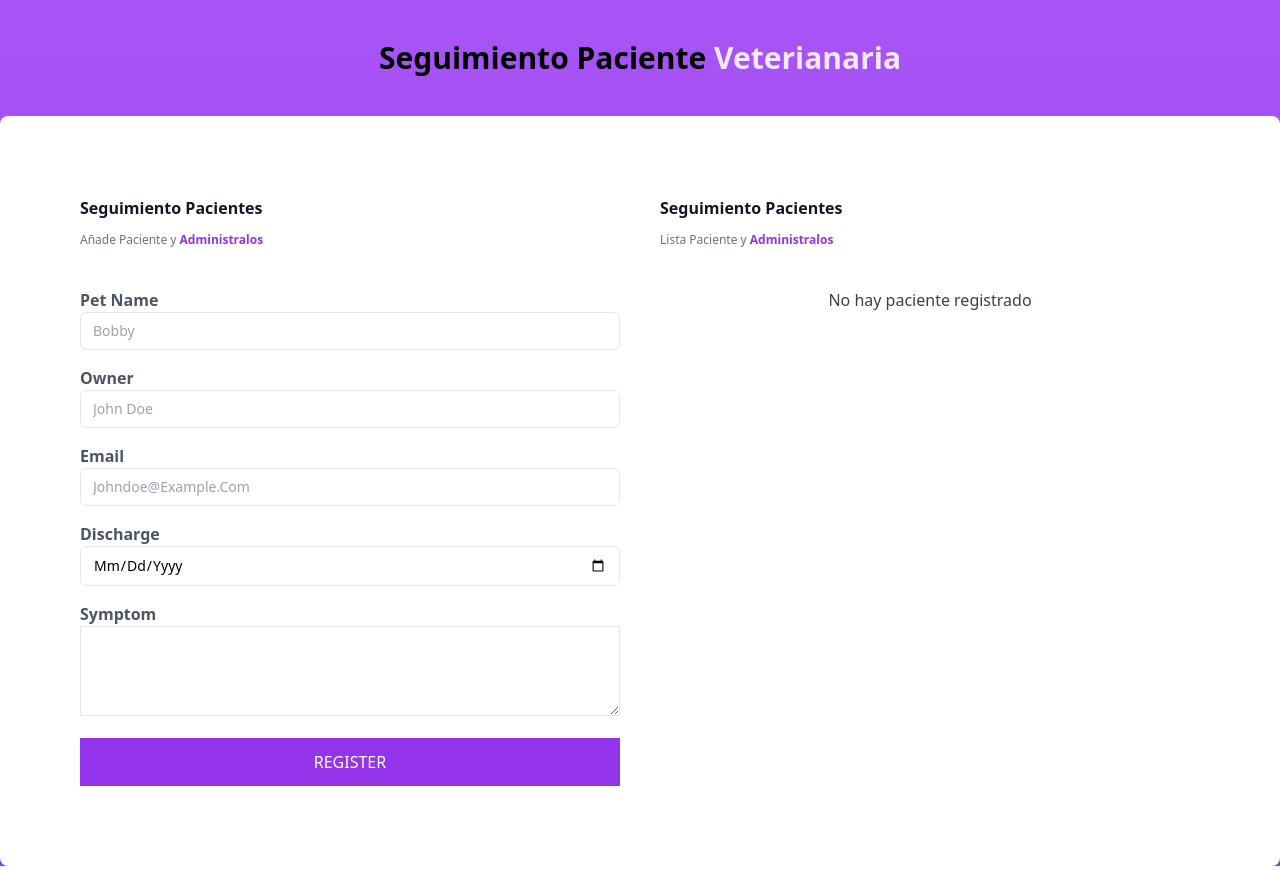
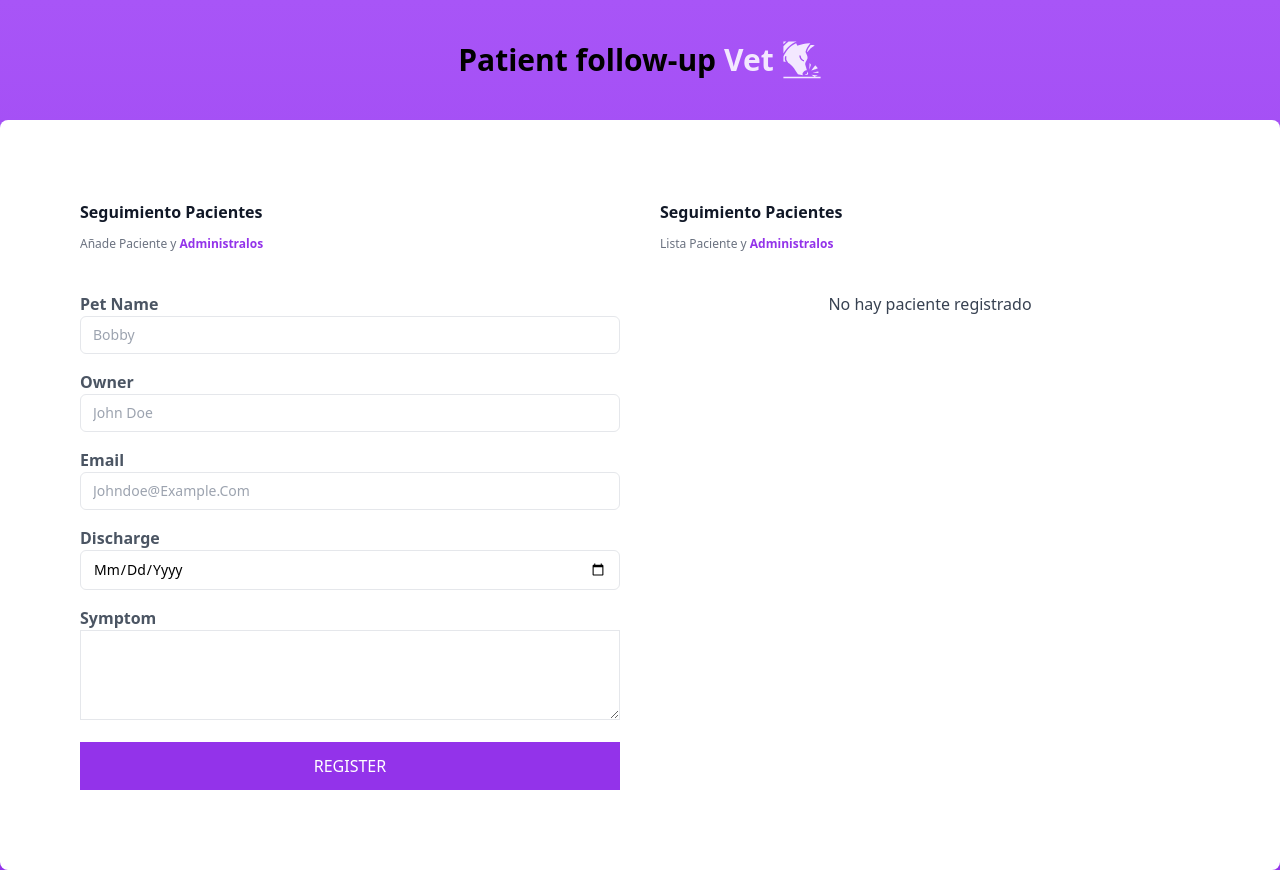
Before and after one commit to caceres1992/CRUD_PACIENTE, a React (Create React App) app: page / in a window 1280 px wide. Built offline with nearby package versions, Linux system fonts and the light colour scheme.

Commit message:
new update

```diff
--- a/package.json
+++ b/package.json
@@ -11,6 +11,7 @@
     "react-confirm-alert": "^3.0.6",
     "react-dom": "^18.2.0",
     "react-hook-form": "^7.37.0",
+    "react-icons": "^4.6.0",
     "react-scripts": "5.0.1",
     "sweetalert2": "^11.5.2",
     "uuid": "^9.0.0",
--- a/src/App.js
+++ b/src/App.js
@@ -3,7 +3,7 @@ import './App.css';
 import Form from './components/Form';
 import Card from './components/Card';
 import { useEffect, useState } from 'react';
-
+import { GiSniffingDog } from 'react-icons/gi'
 import { confirmAlert } from 'react-confirm-alert'; // Import
 import 'react-confirm-alert/src/react-confirm-alert.css'; // Import css
 
@@ -68,7 +68,7 @@ function App() {
 
   return (
     <div className="bg-gradient-to-t to-purple-500 from-purple-600 min-h-screen h-full">
-      <h1 className='text-3xl text-center  font-bold p-10'>Seguimiento Paciente <span className='text-purple-100'>Veterianaria</span></h1>
+      <h1 className='text-3xl text-center  font-bold p-10 flex justify-center items-center gap-2'>Patient follow-up <span className='text-purple-100 flex items-center gap-2'>Vet <GiSniffingDog size={40} /></span></h1>
 
       <section className='flex flex-col lg:flex-row justify-between  container mx-auto gap-10 bg-white  p-5 lg:p-20 rounded-lg'>
 
```
Also changed, not shown: 1 other file (tests, documents, lock files or other folders).
